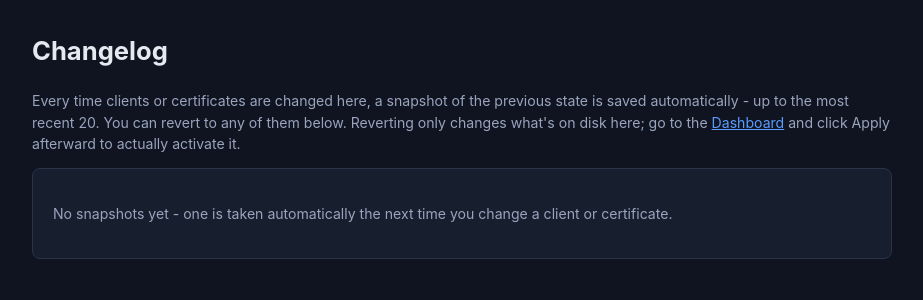
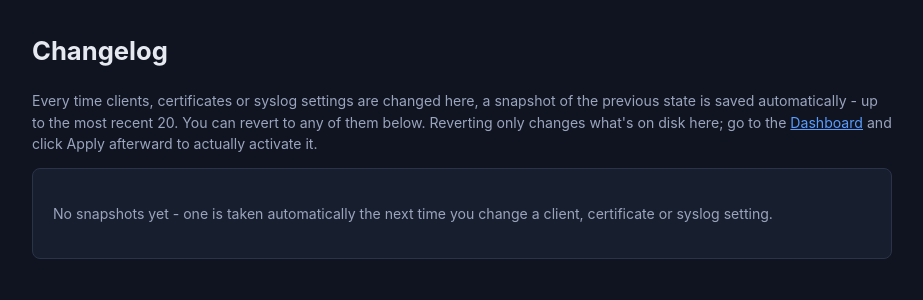
Before and after one commit to srounas/FreeradiusGUI, a Flask app: page /changelog in a window 1280 px wide. Shown: the part 53-353 px from the top of the page, without its empty margins (178-1101 px from the left). Run offline with Flask 3, Linux system fonts and the light colour scheme; the visitor is signed in with stand-in values (Sample User, id 1); parts of the project's set-up code (start-up, migrations or seed data) failed here and were passed over.

Commit message:
Syslog: backup, changelog, sync comparison; installer service-name fix

```diff
--- a/app.py
+++ b/app.py
@@ -256,9 +256,9 @@ def save_clients(clients):
 # --------------------------------------------------------------------------
 # Configuration history (automatic snapshots + revert)
 # --------------------------------------------------------------------------
-# Captures the GUI-managed RADIUS clients and certificates - never host-level
-# settings like the admin password or bind address, which aren't part of
-# what "revert" is meant to undo. Stored under the same locked-down state
+# Captures the GUI-managed RADIUS clients, certificates and syslog settings -
+# never host-level settings like the admin password or bind address, which
+# aren't part of what "revert" is meant to undo. Stored under the same locked-down state
 # directory as everything else here (config.json, clients.json), so the same
 # file permissions model applies.
 
@@ -288,6 +288,10 @@ def save_config_snapshot(label):
         "ca_bundle": _b64(paths["ca_bundle"]),
         "generated_ca_cert": _b64(gen_paths["cert"]),
         "generated_ca_key": _b64(gen_paths["key"]),
+        # None = never configured (stock defaults). Snapshots from before this
+        # field existed lack the key entirely, which restore treats as "leave
+        # the current syslog settings alone".
+        "syslog": STATE.get("syslog"),
     }
     fname = HISTORY_DIR / f"snap-{datetime.now().strftime('%Y%m%d%H%M%S%f')}.json"
     fname.write_text(json.dumps(snapshot))
@@ -314,12 +318,13 @@ def load_snapshot_summaries():
             "label": data.get("label", ""),
             "client_count": len(data.get("clients", []) or []),
             "has_server_cert": bool(data.get("server_cert")),
+            "syslog": syslog_summary(data.get("syslog")),
         })
     return summaries
 
 
 def restore_snapshot(snapshot_id):
-    """Restores clients + certificates from a snapshot by id. Returns the
+    """Restores clients, certificates and syslog settings from a snapshot by id. Returns the
     restored snapshot dict, or None if the id is invalid/missing (the id
     format is validated here since it's used to build a filesystem path)."""
     if not re.match(r'^snap-\d+$', snapshot_id or ""):
@@ -349,6 +354,16 @@ def restore_snapshot(snapshot_id):
     _restore(paths["ca_bundle"], data.get("ca_bundle"))
     _restore(gen_paths["cert"], data.get("generated_ca_cert"))
     _restore(gen_paths["key"], data.get("generated_ca_key"))
+
+    if "syslog" in data:
+        saved = data["syslog"]
+        if saved is None:
+            STATE.pop("syslog", None)
+        else:
+            cfg, errors = syslog_from_dict(saved)
+            if not errors:
+                STATE["syslog"] = cfg
+        _persist_state()
     return data
 
 
@@ -1148,6 +1163,38 @@ def get_syslog_settings():
     cfg = dict(SYSLOG_DEFAULTS)
     cfg.update(STATE.get("syslog") or {})
     return cfg
+
+
+def syslog_from_dict(d):
+    """Validate a stored or imported settings dict with exactly the rules the
+    web form uses, so a tampered export or snapshot can't smuggle anything
+    into the FreeRADIUS/rsyslog config that the page itself would refuse."""
+    if not isinstance(d, dict):
+        return None, ["syslog settings are not a JSON object"]
+    form = {}
+    for key, value in d.items():
+        if isinstance(value, bool):
+            if value:
+                form[key] = "on"
+        elif value is not None:
+            form[key] = str(value)
+    return parse_syslog_form(form)
+
+
+def syslog_summary(cfg):
+    """Short human-readable description for the changelog / backup pages.
+    "" = never configured (or unknown), "default" = saved but all stock."""
+    if not isinstance(cfg, dict):
+        return ""
+    cfg = {**SYSLOG_DEFAULTS, **cfg}
+    parts = []
+    if cfg["destination"] == "syslog":
+        parts.append(f"log to syslog ({cfg['facility']})")
+    if cfg["events_enabled"]:
+        parts.append("auth events")
+    if cfg["remote_enabled"] and cfg["remote_host"]:
+        parts.append(f"remote {cfg['remote_host']}")
+    return ", ".join(parts) or "default"
 
 
 def parse_syslog_form(form):
@@ -1881,6 +1928,8 @@ def syslog_settings():
                 flash(e, "error")
             cfg = new_cfg  # re-show what was typed instead of discarding it
         else:
+            if new_cfg != cfg:
+                save_config_snapshot("Before changing syslog settings")
             STATE["syslog"] = new_cfg
             _persist_state()
             if new_cfg["remote_enabled"] and new_cfg["destination"] != "syslog" and not new_cfg["events_enabled"]:
@@ -2062,7 +2111,61 @@ def build_config_summary(hmac_key: bytes):
         "ca_bundle_fingerprints": ca_fps,
         "root_ca_fingerprint": _fp(generated_ca_paths()["cert"]),
         "freeradius_version": freeradius_version(),
+        # Not secret (no keys or credentials), so sent as plain values - the
+        # diff can then say what differs rather than just that it does.
+        "syslog": get_syslog_settings(),
     }
+
+
+SYSLOG_FIELD_LABELS = {
+    "destination": "FreeRADIUS log destination",
+    "facility": "log facility",
+    "log_auth": "logging of auth requests",
+    "log_auth_badpass": "passwords on failed attempts",
+    "log_auth_goodpass": "passwords on successful attempts",
+    "events_enabled": "syslog auth events",
+    "event_facility": "auth event facility",
+    "event_severity": "auth event severity",
+    "remote_enabled": "remote forwarding",
+    "remote_host": "remote syslog host",
+    "remote_port": "remote syslog port",
+    "remote_protocol": "remote syslog protocol",
+    "remote_format": "remote syslog format",
+}
+
+
+def _diff_syslog_settings(local, remote):
+    """Differences in syslog settings between two servers. Settings that
+    can't have any effect on either side (e.g. the remote host while
+    forwarding is off on both) are not compared, so leftover values don't
+    raise false drift alarms. A peer on an older version that doesn't report
+    syslog settings at all is called out instead of being treated as
+    'differs from defaults'."""
+    if remote is None:
+        return ["The other server doesn't report syslog settings - it is probably running an older "
+                "version; upgrade it to compare syslog configuration"]
+    a = {**SYSLOG_DEFAULTS, **(local or {})}
+    b = {**SYSLOG_DEFAULTS, **remote}
+
+    fields = ["destination"]
+    if "syslog" in (a["destination"], b["destination"]):
+        fields.append("facility")
+    fields += ["log_auth", "log_auth_badpass", "log_auth_goodpass", "events_enabled"]
+    if a["events_enabled"] or b["events_enabled"]:
+        fields += ["event_facility", "event_severity"]
+    fields.append("remote_enabled")
+    if a["remote_enabled"] or b["remote_enabled"]:
+        fields += ["remote_host", "remote_port", "remote_protocol", "remote_format"]
+
+    def show(v):
+        if isinstance(v, bool):
+            return "on" if v else "off"
+        return str(v) if v not in ("", None) else "(not set)"
+
+    return [
+        f"Syslog: {SYSLOG_FIELD_LABELS[f]} is {show(a[f])} on this server but {show(b[f])} on the other"
+        for f in fields if a[f] != b[f]
+    ]
 
 
 def diff_config_summaries(local, remote):
@@ -2111,6 +2214,8 @@ def diff_config_summaries(local, remote):
     if local.get("freeradius_version") != remote.get("freeradius_version"):
         diffs.append(f"FreeRADIUS version differs: {local.get('freeradius_version')} vs "
                       f"{remote.get('freeradius_version')}")
+
+    diffs.extend(_diff_syslog_settings(local.get("syslog"), remote.get("syslog")))
 
     return diffs
 
@@ -2304,8 +2409,8 @@ def servers():
 
 EXPORT_README = (
     "FreeRADIUS GUI configuration export.\n\n"
-    "Contains the GUI-managed RADIUS client list and/or certificates,\n"
-    "depending on what was selected at export time. Import this file on\n"
+    "Contains the GUI-managed RADIUS client list, certificates and/or\n"
+    "syslog settings, depending on what was selected at export time. Import this file on\n"
     "another FreeRADIUS GUI instance via the Backup & Transfer page to\n"
     "clone this server's client/certificate configuration onto it. Admin\n"
     "login credentials and host-specific settings (bind address, config\n"
@@ -2339,7 +2444,10 @@ def _validate_client_list(data):
 @app.route("/backup")
 @login_required
 def backup():
-    return render_template("backup.html", client_count=len(load_clients()))
+    return render_template(
+        "backup.html", client_count=len(load_clients()),
+        syslog_summary=syslog_summary(get_syslog_settings()) or "default",
+    )
 
 
 @app.route("/backup/export")
@@ -2347,6 +2455,7 @@ def backup():
 def backup_export():
     include_clients = request.args.get("clients") is not None
     include_certs = request.args.get("certs") is not None
+    include_syslog = request.args.get("syslog") is not None
 
     buf = io.BytesIO()
     with zipfile.ZipFile(buf, "w", zipfile.ZIP_DEFLATED) as zf:
@@ -2356,11 +2465,15 @@ def backup_export():
             "exported_from": socket.gethostname(),
             "includes_clients": include_clients,
             "includes_certs": include_certs,
+            "includes_syslog": include_syslog,
         }
         zf.writestr("manifest.json", json.dumps(manifest, indent=2))
 
         if include_clients:
             zf.writestr("clients.json", json.dumps(load_clients(), indent=2))
+
+        if include_syslog:
+            zf.writestr("syslog.json", json.dumps(get_syslog_settings(), indent=2))
 
         if include_certs:
             paths = eap_tls_paths()
@@ -2384,6 +2497,8 @@ def backup_import():
     clients_mode = request.form.get("clients_mode", "off")
     import_server_cert = bool(request.form.get("import_server_cert"))
     ca_mode = request.form.get("ca_mode", "off")
+    syslog_mode = request.form.get("syslog_mode", "off")
+    syslog_keep_remote = bool(request.form.get("syslog_keep_remote"))
 
     if not f or not f.filename:
         flash("Choose an export .zip file to import first", "error")
@@ -2425,6 +2540,32 @@ def backup_import():
     elif clients_mode != "off":
         warnings.append("clients: selected for import, but the export file didn't include clients.json")
 
+    # --- syslog settings ---
+    if syslog_mode != "off":
+        if "syslog.json" not in names:
+            warnings.append("syslog settings: selected for import, but the export file didn't include them")
+        else:
+            try:
+                imported_syslog, syslog_errors = syslog_from_dict(json.loads(zf.read("syslog.json")))
+            except json.JSONDecodeError as e:
+                imported_syslog, syslog_errors = None, [f"not valid JSON: {e}"]
+            if syslog_errors:
+                warnings.append("syslog settings: import skipped (" + "; ".join(syslog_errors) + ")")
+            else:
+                current_syslog = get_syslog_settings()
+                if syslog_keep_remote:
+                    for key in ("remote_enabled", "remote_host", "remote_port",
+                                "remote_protocol", "remote_format"):
+                        imported_syslog[key] = current_syslog[key]
+                if imported_syslog == current_syslog:
+                    results.append("syslog settings (already identical to this server's)")
+                else:
+                    save_config_snapshot("Before importing syslog settings")
+                    STATE["syslog"] = imported_syslog
+                    _persist_state()
+                    results.append("syslog settings" + (" (this server's own remote target kept)"
+                                                          if syslog_keep_remote else ""))
+
     # --- server cert + key ---
     if import_server_cert:
         if "certs/server.pem" in names and "certs/server.key" in names:
--- a/templates/changelog.html
+++ b/templates/changelog.html
@@ -2,7 +2,7 @@
 {% block title %}Changelog - FreeRADIUS GUI{% endblock %}
 {% block content %}
 <h1>Changelog</h1>
-<p class="muted">Every time clients or certificates are changed here, a snapshot of the previous
+<p class="muted">Every time clients, certificates or syslog settings are changed here, a snapshot of the previous
   state is saved automatically - up to the most recent 20. You can revert to any of them below.
   Reverting only changes what's on disk here; go to the <a href="{{ url_for('dashboard') }}">Dashboard</a>
   and click Apply afterward to actually activate it.</p>
@@ -10,7 +10,7 @@
 <div class="card">
   {% if snapshots %}
   <table>
-    <thead><tr><th>Time</th><th>Change</th><th>Clients</th><th>Server cert</th><th></th></tr></thead>
+    <thead><tr><th>Time</th><th>Change</th><th>Clients</th><th>Server cert</th><th>Syslog</th><th></th></tr></thead>
     <tbody>
     {% for s in snapshots %}
       <tr>
@@ -18,9 +18,10 @@
         <td>{{ s.label }}</td>
         <td class="muted">{{ s.client_count }}</td>
         <td class="muted">{{ 'yes' if s.has_server_cert else '-' }}</td>
+        <td class="muted">{{ s.syslog or '-' }}</td>
         <td>
           <form method="post" style="display:inline"
-                onsubmit="return confirm('Revert clients and certificates to how they were right before: {{ s.label }} ({{ s.time }})? The current state is snapshotted first, so this can be undone too. You still need to click Apply on the Dashboard afterward.')">
+                onsubmit="return confirm('Revert clients, certificates and syslog settings to how they were right before: {{ s.label }} ({{ s.time }})? The current state is snapshotted first, so this can be undone too. You still need to click Apply on the Dashboard afterward.')">
             <input type="hidden" name="csrf_token" value="{{ csrf_token() }}">
             <input type="hidden" name="action" value="revert">
             <input type="hidden" name="snapshot_id" value="{{ s.id }}">
@@ -32,8 +33,8 @@
     </tbody>
   </table>
   {% else %}
-  <p class="muted">No snapshots yet - one is taken automatically the next time you change a client
-    or certificate.</p>
+  <p class="muted">No snapshots yet - one is taken automatically the next time you change a client,
+    certificate or syslog setting.</p>
   {% endif %}
 </div>
 {% endblock %}
```
Also changed, not shown: templates/backup.html (+17 -1 lines), README.md, 1 other file.
